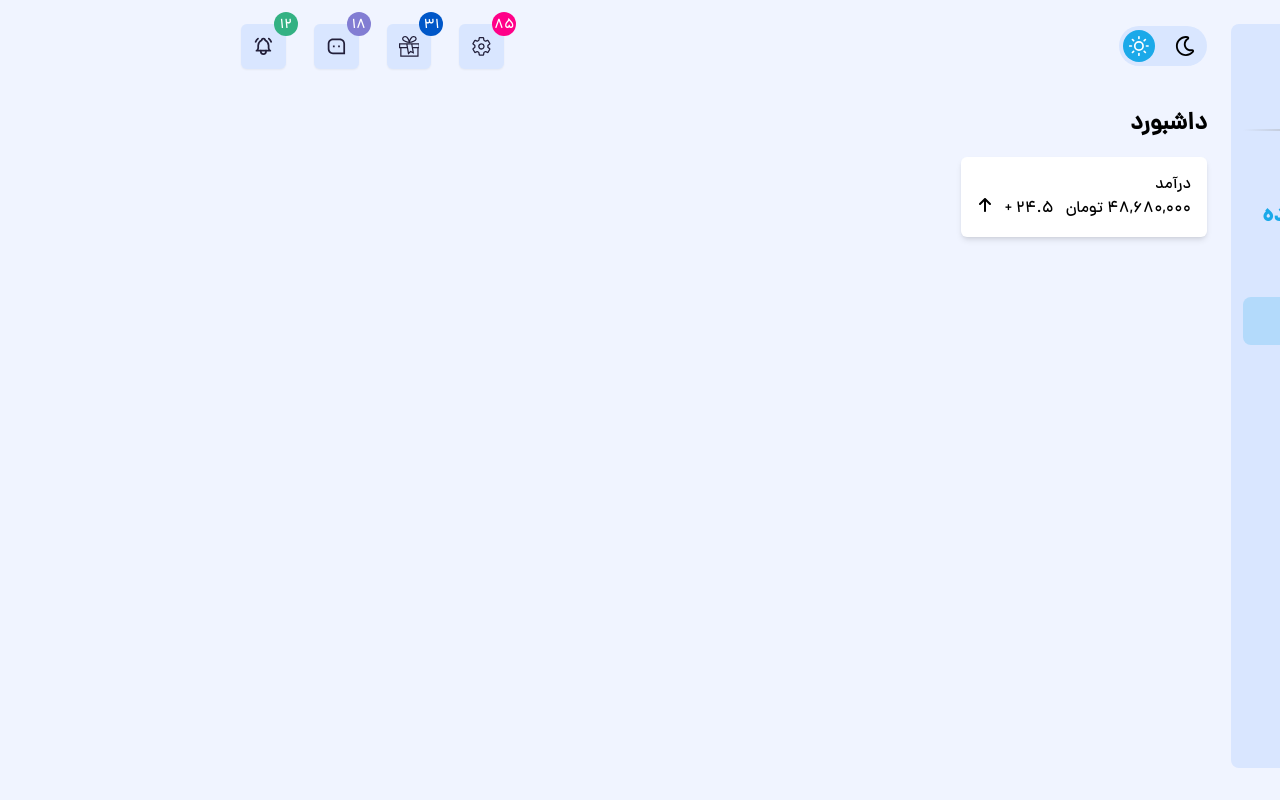
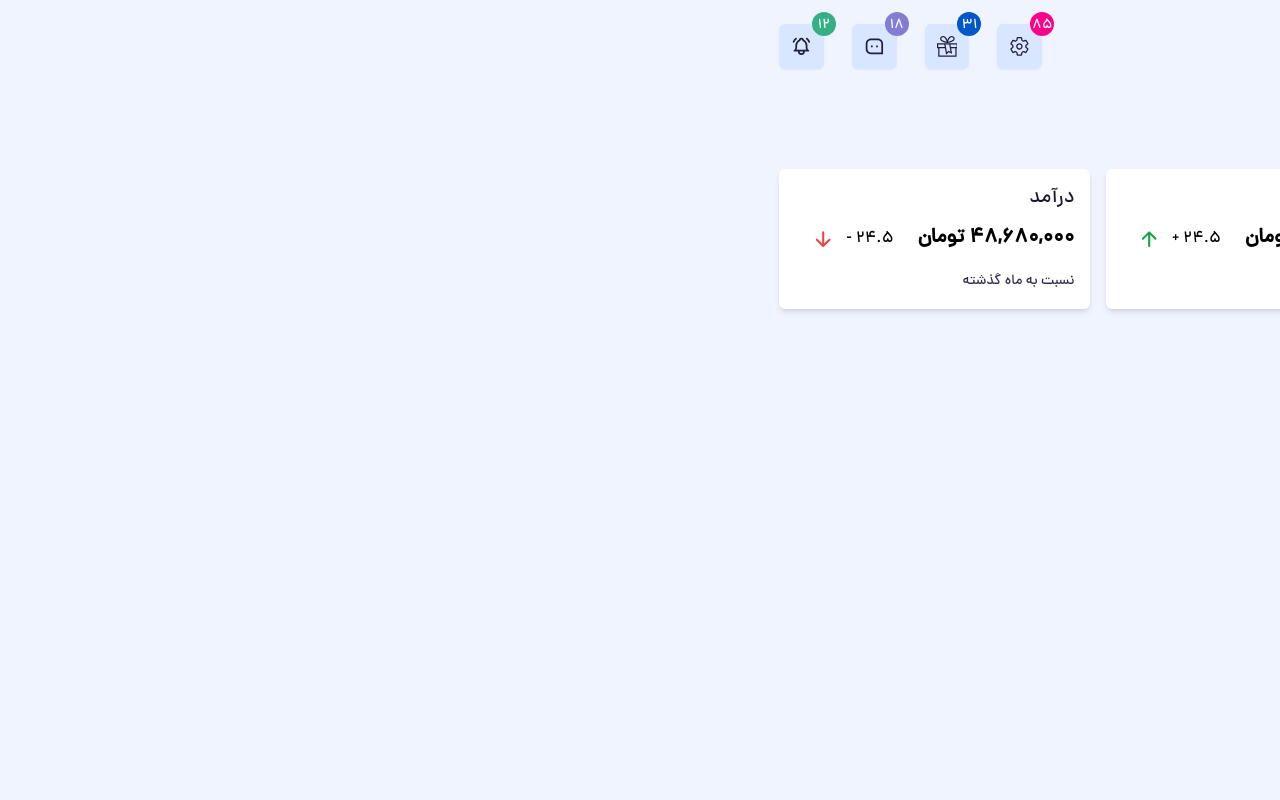
Before and after one commit to soufi-learn/dashboard-admin, a React (Vite) app: page / in a window 1280 px wide. Built offline with nearby package versions, Linux system fonts and the light colour scheme.

Commit message:
dynamic icons of feature profit

```diff
--- a/src/components/features/Features.jsx
+++ b/src/components/features/Features.jsx
@@ -1,16 +1,51 @@
-import { FaArrowDown, FaArrowUp } from "react-icons/fa6";
+import { useState } from "react";
+import { IoArrowUpOutline, IoArrowDownOutline } from "react-icons/io5";
+import { getProfitSign } from "../../helper/helper";
 
 const Features = () => {
+  const [featuresList, setFeaturesList] = useState([
+    { id: 1, title: "درآمد", price: "۴۸,۶۸۰,۰۰۰", profit: "۲۴.۵ -" },
+    { id: 2, title: "درآمد", price: "۴۸,۶۸۰,۰۰۰", profit: "۲۴.۵ +" },
+    { id: 3, title: "درآمد", price: "۴۸,۶۸۰,۰۰۰", profit: "۲۴.۵ -" },
+  ]);
   return (
-    <div className="flex gap-4 ">
-      <section className="rounded-md bg-white dark:bg-primary-light p-4 shadow-md transition-all">
-        <span className="mb-2">درآمد</span>
-        <div className="flex gap-3">
-          <span>۴۸,۶۸۰,۰۰۰ تومان</span>
-          <span>۲۴.۵ +</span>
-          <FaArrowUp />
-        </div>
-      </section>
+    <div className="flex gap-4">
+      {featuresList.map((feature) => (
+        <section
+          key={feature.id}
+          className="rounded-md bg-white dark:bg-primary-light p-4 shadow-md transition-all flex-1"
+        >
+          <span className="mb-3 block text-dark-darker transition-all dark:text-white text-xl">
+            {feature.title}
+          </span>
+
+          <div className="flex mb-4 items-center">
+            <span className="dark:text-light-main transition-all text-xl font-bold me-6">
+              {feature.price} تومان
+            </span>
+
+            <span className=" dark:text-light-main transition-all me-3">
+              {feature.profit}
+            </span>
+
+            {getProfitSign(feature.profit) === "-" ? (
+              <IoArrowDownOutline
+                className="transition-all text-red-500 dark:text-red-400"
+                size="1.4rem"
+              />
+            ) : (
+              <IoArrowUpOutline
+                className="transition-all text-green-600 dark:text-green-500"
+                size="1.4rem"
+              />
+            )}
+          </div>
+
+          <span className="text-sm text-dark-lighter dark:text-light-lighter transition-all">
+            نسبت به ماه گذشته
+          </span>
+        </section>
+      ))}
     </div>
   );
 };
--- a/src/components/header/NotificationButton.jsx
+++ b/src/components/header/NotificationButton.jsx
@@ -1,5 +1,4 @@
 const NotificationButton = ({ label, color, icon, value }) => {
-  console.log(color);
   return (
     <div className="relative w-4/5 md:inline-block p-3 transition-all rounded-md shadow-sm cursor-pointer bg-light-darker dark:bg-primary-main md:dark:bg-primary-dark text-dark-main dark:text-light-main hover:bg-light-lighter dark:hover:bg-dark-lighter flex gap-3">
       {icon}
--- /dev/null
+++ b/src/helper/helper.js
@@ -0,0 +1,6 @@
+const getProfitSign = (value) => {
+  const sign = value.split(" ")[1];
+  return sign;
+};
+
+export { getProfitSign };
--- a/src/pages/home/Home.jsx
+++ b/src/pages/home/Home.jsx
@@ -2,8 +2,10 @@ import Features from "../../components/features/Features";
 
 const Home = () => {
   return (
-    <div className="mt-10 dark:text-light-main transition-all">
-      <h3 className="mb-4">داشبورد</h3>
+    <div className="mt-10">
+      <h2 className="mb-6 text-dark-main dark:text-white transition-all">
+        داشبورد
+      </h2>
       <Features />
     </div>
   );
```
